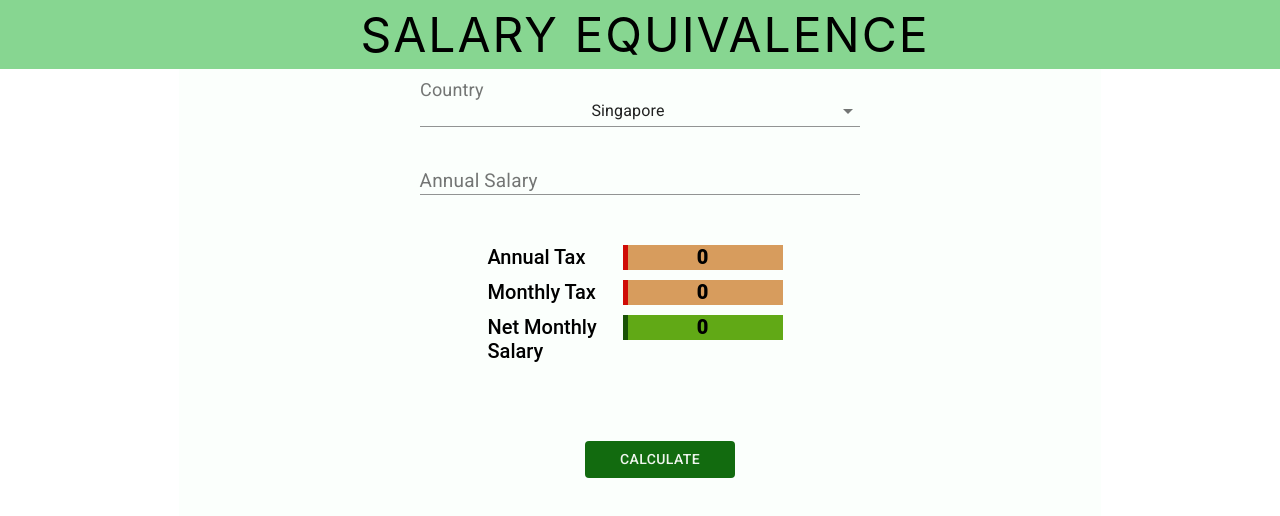
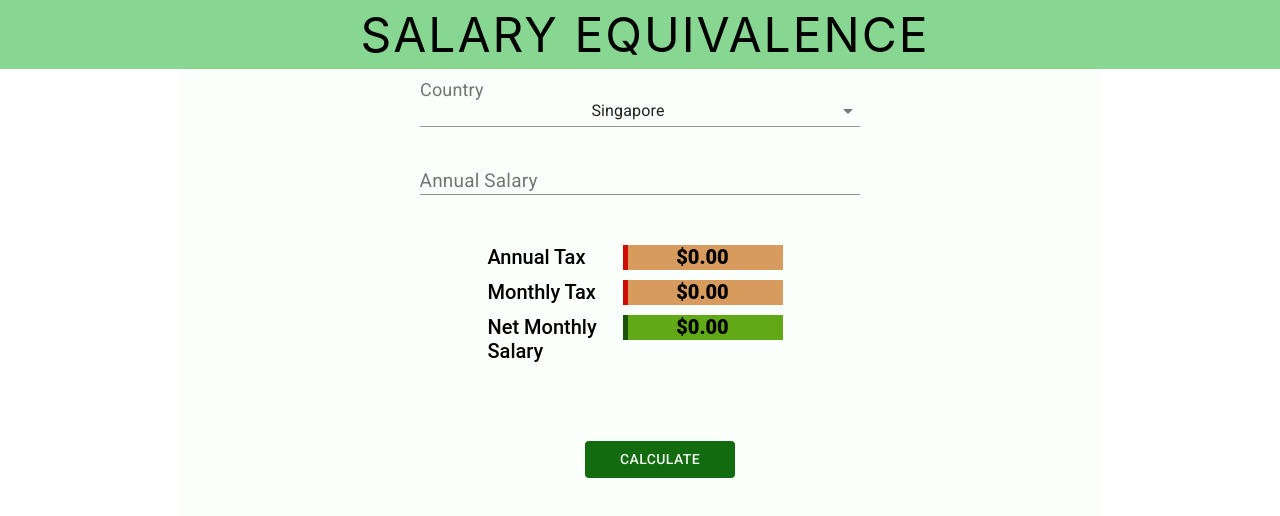
Before and after one commit to mls-ssjblue/salary-equi, a React (Create React App) app in the folder salary-ui/: page / in a window 1280 px wide. Shown: the top 516 px of the page. Built offline with nearby package versions, Linux system fonts and the light colour scheme.

Commit message:
Show currency formatted values for calculated fields

```diff
--- a/salary-ui/src/components/SalaryCalculation.tsx
+++ b/salary-ui/src/components/SalaryCalculation.tsx
@@ -7,6 +7,12 @@ import classNames from "classnames"
 import '@fontsource/roboto'
 import {Country, countryMap, countries} from '../services/StartupService'
 
+const getCurrencyFormattedValue = (country: Country, amount: number) => {
+    return new Intl.NumberFormat(country.locale, {
+        style: 'currency',
+        currency: country.currency
+    }).format(amount)
+}
 
 export const SalaryCalculation = () => {
     const [salary, setSalary] = useState(0)
@@ -15,13 +21,13 @@ export const SalaryCalculation = () => {
     const [annualTax, setAnnualTax] = useState(0)
     const [monthlyTax, setMonthlyTax] = useState(0)
     const [netMonthlySalary, setNetMonthlySalary] = useState(0)
+    const [currentCountry, setCurrentCountry] = useState(countries[0])
 
-
-    const [currentCountry, setCurrentCountry] = useState(countries[0])
     let currencyFormattedValue = new Intl.NumberFormat(currentCountry.locale, {
         style: 'currency',
         currency: currentCountry.currency
     }).format(0)
+
     useEffect(() => {
         currencyFormattedValue = new Intl.NumberFormat(currentCountry.locale, {
             style: 'currency',
@@ -55,7 +61,6 @@ export const SalaryCalculation = () => {
         }
     }
     const classes = useStyles()
-
 
 
     return (
@@ -93,23 +98,22 @@ export const SalaryCalculation = () => {
                 <div className="results">
                     <div className="result">
                         <div className="label">Annual Tax</div>
-                        <div className="value" id="tax">{annualTax}</div>
+                        <div className="value" id="tax">
+                            {getCurrencyFormattedValue(currentCountry, annualTax)}</div>
                     </div>
                     <div className="result">
                         <div className="label">Monthly Tax</div>
 
-                        <div className="value" id="tax">{monthlyTax}</div>
+                        <div className="value" id="tax">{getCurrencyFormattedValue(currentCountry, monthlyTax)}</div>
                     </div>
                     <div className="result">
                         <div className="label">Net Monthly Salary</div>
 
-                        <div className="value" id="nms">{netMonthlySalary}</div>
+                        <div className="value" id="nms">{getCurrencyFormattedValue(currentCountry, netMonthlySalary)}</div>
                     </div>
                     <div id="submit-button"><Button className={classNames(classes.submitBtn)}
                                                     onClick={() => calculateTax(currentCountryName, salary)}> Calculate</Button>
                     </div>
-
-
                 </div>
 
             </div>
```
